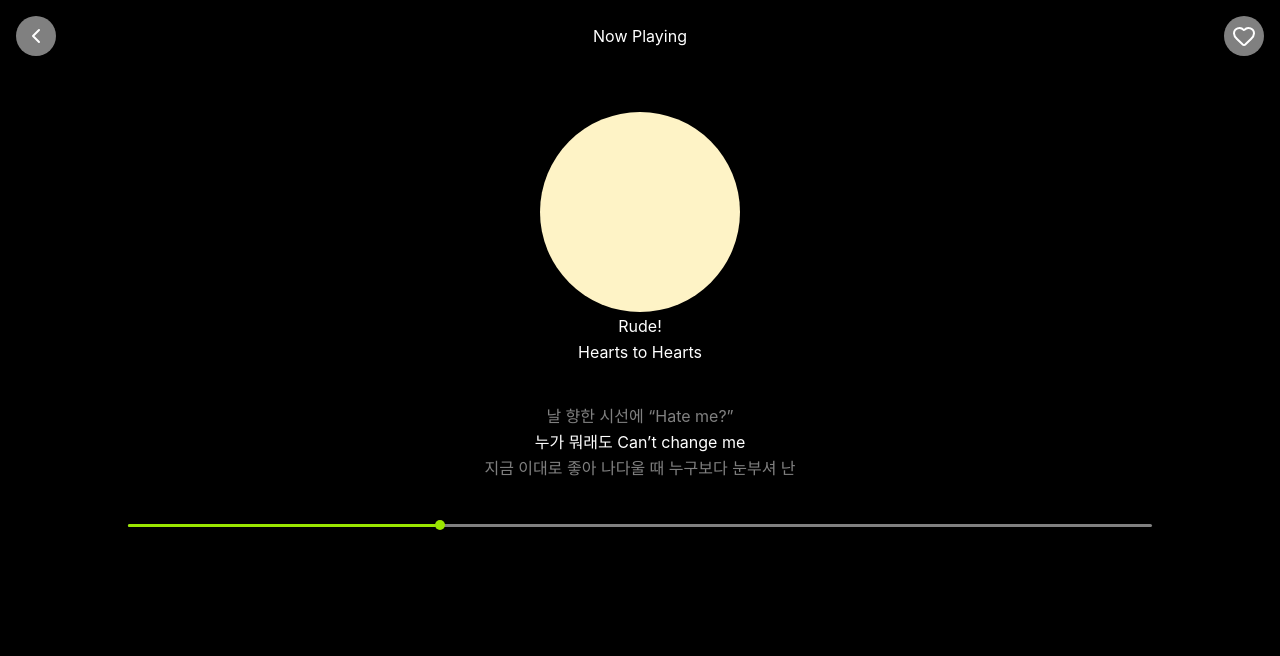
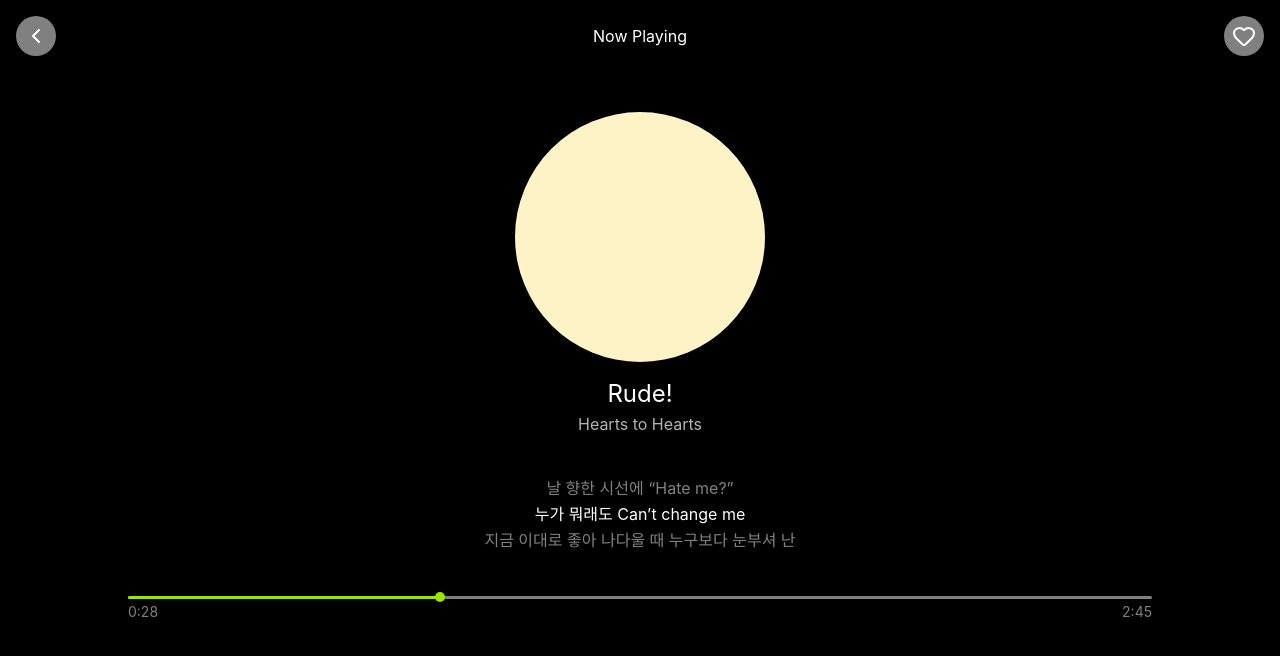
Before and after one commit to sohee0521/base_react, a React (Vite) app: page / in a window 1280 px wide. Shown: the top 656 px of the page. Built offline with nearby package versions, Linux system fonts and the light colour scheme.

Commit message:
음악앱

```diff
--- a/src/Pages/day03/Components/MusicEx.jsx
+++ b/src/Pages/day03/Components/MusicEx.jsx
@@ -14,28 +14,28 @@ export default function MusicEx() {
         </div>
       </div>
       <div className="text-center space-y-0.5">
-        <div className="w-[200px] h-[200px] bg-amber-100 mx-auto rounded-full"></div>
-        <h3 className="">Rude!</h3>
-        <h5 className=" color-white/50">Hearts to Hearts</h5>
+        <div className="w-[250px] h-[250px] bg-amber-100 mx-auto rounded-full mb-4"></div>
+        <h3 className="text-2xl">Rude!</h3>
+        <h5 className=" text-md  text-white/70">Hearts to Hearts</h5>
       </div>
-      <div className="text-center space-y-0.5">
+      <div className="text-md text-center space-y-0.5">
         <p className=" text-white/50">날 향한 시선에 “Hate me?”</p>
         <p className="">누가 뭐래도 Can’t change me</p>
         <p className="text-white/50">
           지금 이대로 좋아 나다울 때 누구보다 눈부셔 난
         </p>
       </div>
-      <div>
-        <div className="relative w-[80%] h-[10px] flex flex-col mx-auto">
+      <div className="w-[80%] mx-auto">
+        <div className="relative w-full h-[10px] flex flex-col">
           <div className="w-full h-[3px] bg-white/50 rounded-2xl my-auto"></div>
           <div className="absolute w-full top-0 left-0 flex items-center">
             <div className="w-[30%] h-[3px] bg-lime-400 rounded-bl-2xl rounded-tl-2xl"></div>
             <div className="w-[10px] h-[10px] bg-lime-400 rounded-2xl"></div>
           </div>
         </div>
-        <div>
-          <p></p>
-          <p></p>
+        <div className="text-sm w-full flex justify-between text-white/50">
+          <p>0:28</p>
+          <p>2:45</p>
         </div>
       </div>
     </div>
```
